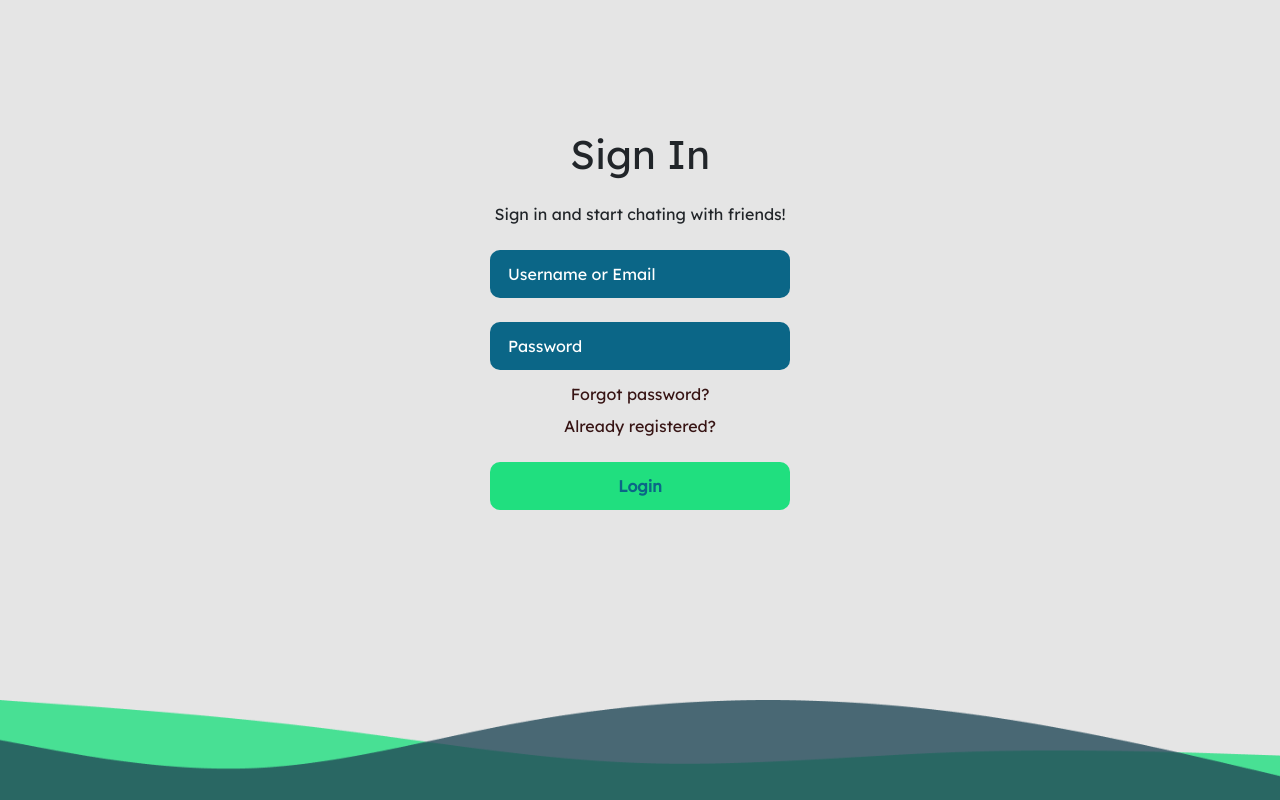
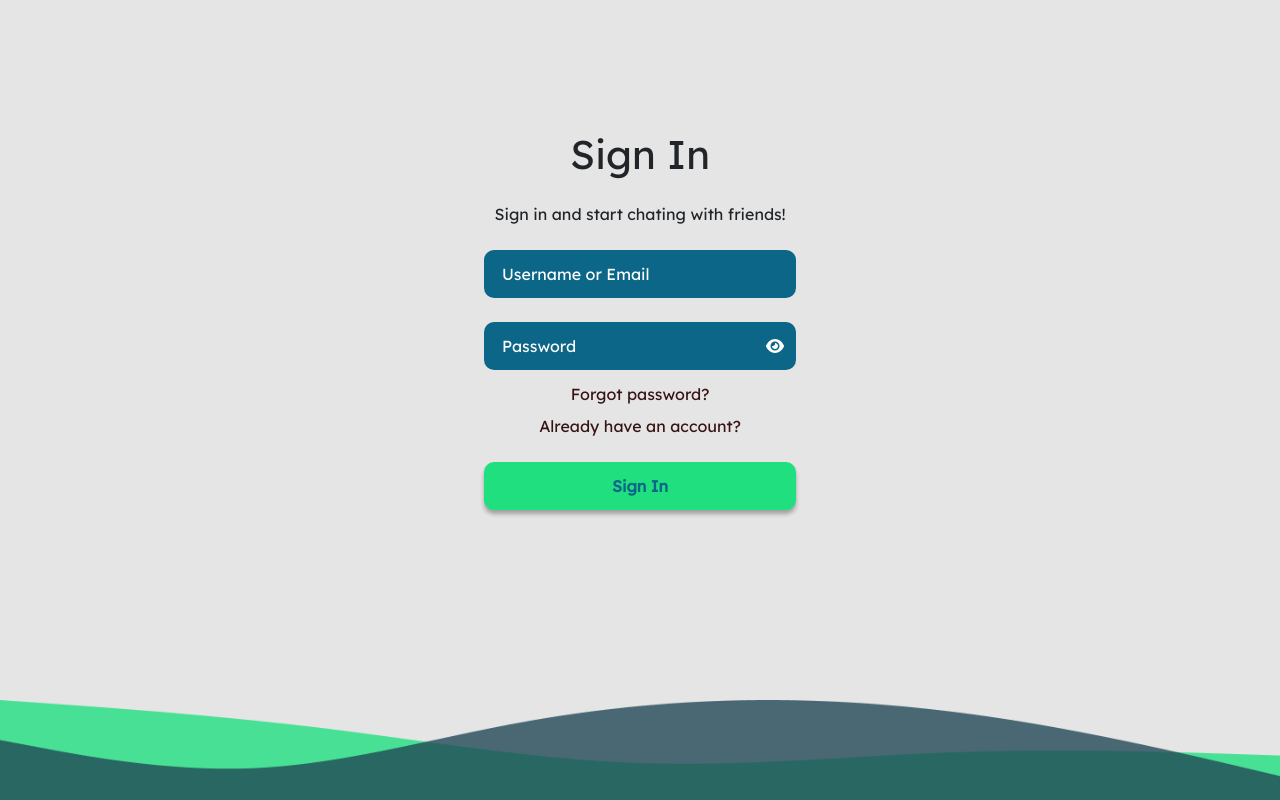
Before and after one commit to Limbo2332/ChatApp, an Angular app in the folder frontend/: page / in a window 1280 px wide. Both pictures are taken after a click on the button "Sign In". Built offline with nearby package versions, Linux system fonts and the light colour scheme.

Commit message:
finished with sign-up page

```diff
--- a/frontend/src/app/shared/components/custom-input/custom-input.component.html
+++ b/frontend/src/app/shared/components/custom-input/custom-input.component.html
@@ -1,4 +1,4 @@
-<div class="d-flex flex-column">
+<div class="d-flex flex-column position-relative">
   <label *ngIf="InputText" for="{{ InputId }}" class="form-label">{{
     InputText
   }}</label>
@@ -10,4 +10,10 @@
     [style.width]="Width"
     autocomplete="new-password"
   />
+  <fa-icon
+    class="password-icon"
+    *ngIf="canShowPasswordIcon()"
+    [icon]="passwordIcon"
+    (click)="changePasswordView()"
+  ></fa-icon>
 </div>
--- a/frontend/src/app/shared/components/custom-input/custom-input.component.sass
+++ b/frontend/src/app/shared/components/custom-input/custom-input.component.sass
@@ -15,3 +15,11 @@ input
 
   &::placeholder
     color: $white
+
+.password-icon
+  position: absolute
+  right: 12px
+  bottom: 12px
+  cursor: pointer
+  color: $white
+  user-select: none
--- a/frontend/src/app/shared/components/custom-input/custom-input.component.ts
+++ b/frontend/src/app/shared/components/custom-input/custom-input.component.ts
@@ -1,4 +1,5 @@
 import { Component, Input } from '@angular/core';
+import { IconName, IconPrefix } from '@fortawesome/fontawesome-svg-core';
 
 @Component({
   selector: 'app-custom-input[InputId]',
@@ -17,4 +18,22 @@ export class CustomInputComponent {
   @Input() StartValue?: string;
 
   @Input() Width: string = '100%';
+
+  passwordIcon: [IconPrefix, IconName] = ['fas', 'eye'];
+
+  changePasswordView() {
+    if (this.InputType.toLowerCase() === 'password') {
+      this.passwordIcon = ['fas', 'eye-slash'];
+      this.InputType = 'text';
+    } else {
+      this.passwordIcon = ['fas', 'eye'];
+      this.InputType = 'password';
+    }
+  }
+
+  canShowPasswordIcon() {
+    return (
+      this.InputType === 'password' || this.passwordIcon.includes('eye-slash')
+    );
+  }
 }
--- a/frontend/src/app/shared/modules/auth/sign-in/sign-in.component.html
+++ b/frontend/src/app/shared/modules/auth/sign-in/sign-in.component.html
@@ -15,10 +15,12 @@
     ></app-custom-input>
     <div class="forgot-block d-flex flex-column align-items-center">
       <a class="forgot d-block">Forgot password?</a>
-      <a class="forgot d-block mt-2">Already registered?</a>
+      <a class="forgot d-block mt-2" routerLink="/auth/register"
+        >Already have an account?</a
+      >
     </div>
     <div class="submit text-center">
-      <button type="submit">Login</button>
+      <button type="submit">Sign In</button>
     </div>
   </form>
 </div>
--- a/frontend/src/app/shared/modules/auth/sign-styles.sass
+++ b/frontend/src/app/shared/modules/auth/sign-styles.sass
@@ -47,6 +47,7 @@
     color: $input-bg
     border-radius: 10px
     font-weight: 600
+    box-shadow: 0 4px 4px $btn-box-shadow-color
 
     &:hover,
     &:active,
--- a/frontend/src/app/shared/modules/auth/sign-up/sign-up.component.html
+++ b/frontend/src/app/shared/modules/auth/sign-up/sign-up.component.html
@@ -0,0 +1,31 @@
+<div class="sign-container d-flex flex-column">
+  <div class="text-center">
+    <h1>Sign Up</h1>
+    <p class="description">Sign up and get new acquaintances!</p>
+  </div>
+  <form class="sign-form">
+    <app-custom-input
+      [InputId]="'sign-up-email'"
+      [InputPlaceholder]="'Email'"
+      [InputType]="'email'"
+    ></app-custom-input>
+    <app-custom-input
+      [InputId]="'sign-up-username'"
+      [InputPlaceholder]="'Username'"
+    ></app-custom-input>
+    <app-custom-input
+      [InputId]="'sign-up-password'"
+      [InputType]="'password'"
+      [InputPlaceholder]="'Password'"
+    ></app-custom-input>
+    <div class="forgot-block d-flex flex-column align-items-center">
+      <a class="forgot d-block mt-2" routerLink="/auth/login"
+        >Already registered?</a
+      >
+    </div>
+    <div class="submit text-center">
+      <button type="submit">Sign Up</button>
+    </div>
+  </form>
+</div>
+<img src="assets/auth-bg.png" class="auth-bg" />
--- a/frontend/src/styles/colors.sass
+++ b/frontend/src/styles/colors.sass
@@ -8,3 +8,4 @@ $input-bg: #0b6687
 $input-error: #fc2d2d
 $btn-color: #20DF7F
 $btn-color-hover: #07b85f
+$btn-box-shadow-color: #0000004D
```
